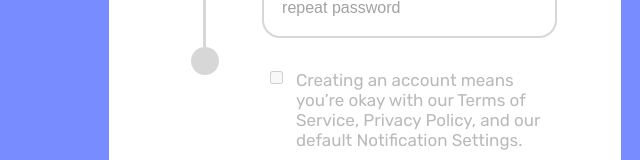
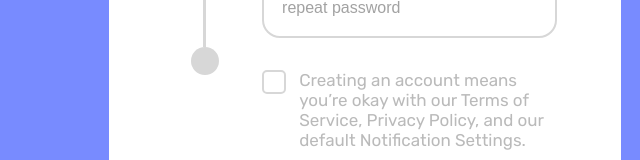
Before and after one commit to AvocadoFit/avocado-vue, a Vue app: page /registration in a window 1280 px wide. Shown: the part 453-613 px from the top of the page, without its empty margins (640-1280 px from the left). Built offline with nearby package versions, Linux system fonts and the light colour scheme.

Commit message:
error style modified

```diff
--- /dev/null
+++ b/src/components/base/BaseCheckbox.vue
@@ -0,0 +1,49 @@
+<template>
+   <div>
+      <div class="checkbox" :style="style" @click="emitEvent" :class="{ checked: checked }"></div>
+   </div>
+</template>
+
+<script>
+export default {
+   name: 'BaseCheckbox',
+   props: {
+      side: {
+         type: [String, Number],
+         required: true
+      },
+      disabled: {
+         type: Boolean,
+         default: false
+      },
+      checked: {
+         type: Boolean,
+         default: false
+      }
+   },
+   data() {
+      return {
+         // style data
+         style: {
+            width: `${this.side}px`,
+            height: `${this.side}px`
+         }
+      }
+   },
+   methods: {
+      emitEvent() {
+         this.$emit('clicked')
+      }
+   }
+}
+</script>
+
+<style lang="sass" scoped>
+.checkbox
+   border: solid 2px #D7D7D7
+   border-radius: 5px
+   transition: all 200ms ease-in
+.checked[class="checkbox checked"]
+   background-color: #FE6558
+   border: solid 2px #FE6558
+</style>
--- a/src/pages/RegistrationPage.vue
+++ b/src/pages/RegistrationPage.vue
@@ -101,11 +101,11 @@
                   />
                </div>
                <div class="flex policy" :class="{ active: inputActive == 3 }">
-                  <input
-                     type="checkbox"
-                     name="policy"
+                  <BaseCheckbox
+                     side="20"
                      :disabled="isCheckboxDisabled"
-                     @click="changeActive(3)"
+                     :checked="checkboxState"
+                     @clicked="changeActive(3)"
                   />
                   <p>
                      Creating an account means you’re okay with our Terms of Service, Privacy
@@ -138,7 +138,7 @@
                </BaseCircleButton>
             </div>
          </div>
-         <p v-if="error">
+         <p v-if="error" class="error">
             {{ this.error }}
          </p>
       </div>
@@ -156,6 +156,7 @@ import GoogleIcon from '@/assets/icons/GoogleIcon.vue'
 import { emailValidator, passwordValidator } from '@/utils.js'
 import { defaultPasswordState } from '@/utils.js'
 import { addUserToFirebaseByMail, addUserToFirebaseByGoogle } from '@/db/auth/auth.js'
+import BaseCheckbox from '@/components/base/BaseCheckbox.vue'
 
 export default {
    name: 'RegistrationPage',
@@ -166,7 +167,8 @@ export default {
       BaseCircleButton,
       BaseIcon,
       // FacebookIcon,
-      GoogleIcon
+      GoogleIcon,
+      BaseCheckbox
    },
    data() {
       return {
@@ -236,7 +238,7 @@ export default {
       async baseRegistration() {
          this.error = null
          var esit = await addUserToFirebaseByMail(this.credentials)
-         if (esit) this.error = esit.message
+         if (esit) this.error = `❗️ ${esit.message}`
       },
       googleRegistration() {
          addUserToFirebaseByGoogle()
@@ -336,6 +338,7 @@ export default {
          justify-content: space-between
          & input
             margin: .2vh 0 0 .6vw
+            border: solid 2px red
          & p
             margin-left: 1vw
             font-size: 17px
@@ -360,4 +363,9 @@ export default {
       align-items: center
 .input[class="container input actived"] > input
    color: tomato !important
+.error
+   position: absolute
+   bottom: 5vh
+   left: 0
+   padding: 0 0 0 5vw
 </style>
```
